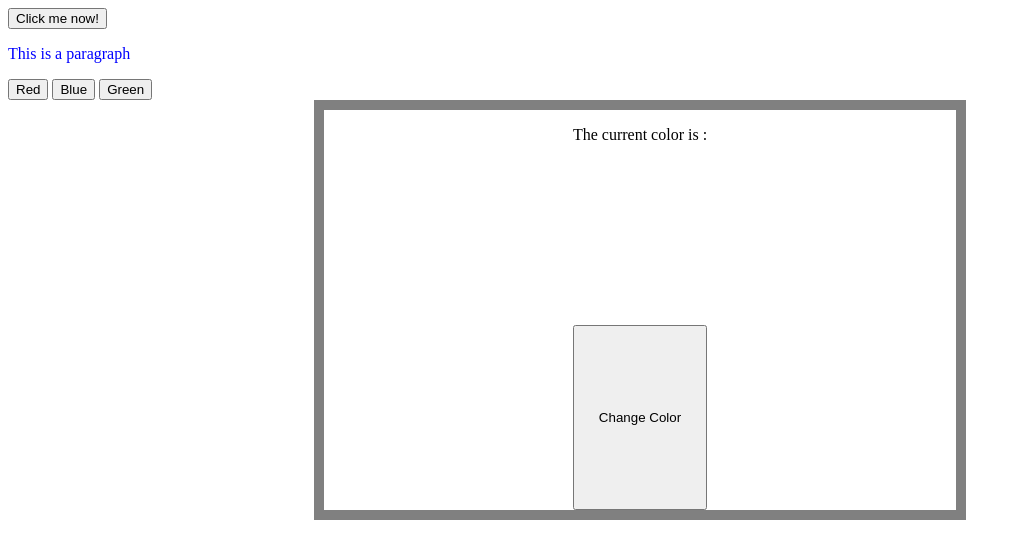
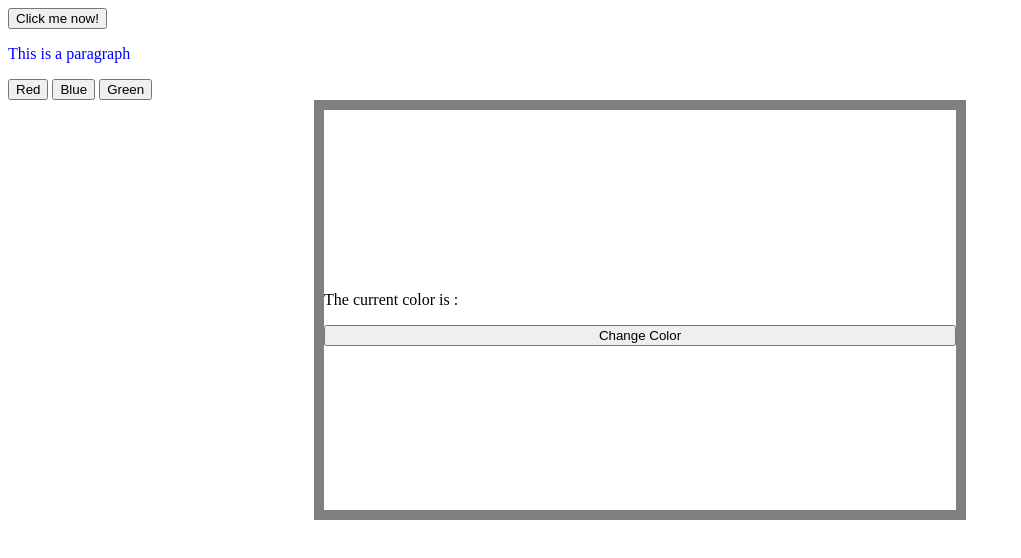
Before and after one commit to OmBiradar/js-projects, a plain HTML site: page color-changing-website/index.html in a window 1280 px wide. Shown: the whole page, without its empty margins (0-1021 px from the left). Drawn offline with Linux system fonts and the light colour scheme.

Commit message:
Update style.css

```diff
--- a/color-changing-website/style.css
+++ b/color-changing-website/style.css
@@ -1,6 +1,7 @@
 .container {
-    display: grid;
+    display: flex;
     justify-content: center;
+    flex-direction: column;
     border: 10px solid gray;
     width: 50%;
     margin: auto;
```
